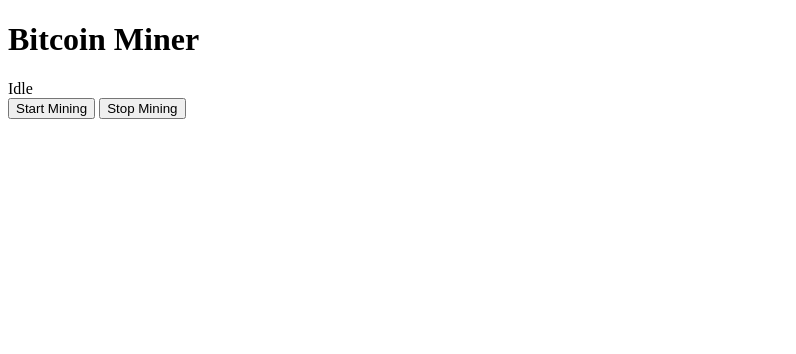
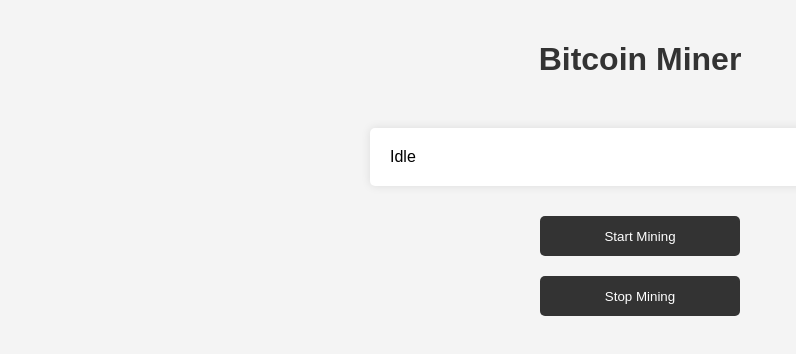
Before and after one commit to ProExecutor/-7566555-65432-67743-, a plain HTML site: page index.html in a window 1280 px wide. Shown: the whole page, without its empty margins (0-796 px from the left). Drawn offline with Linux system fonts and the light colour scheme.

Commit message:
Update index.html

```diff
--- a/index.html
+++ b/index.html
@@ -4,7 +4,49 @@
     <meta charset="UTF-8">
     <meta name="viewport" content="width=device-width, initial-scale=1.0">
     <title>Bitcoin Miner</title>
-    <link rel="stylesheet" href="style.css">
+    <style>
+        body {
+            background-color: #f4f4f4;
+            font-family: Arial, sans-serif;
+        }
+
+        h1 {
+            color: #333;
+            text-align: center;
+            padding: 20px 0;
+        }
+
+        #mining-status {
+            background-color: #fff;
+            border-radius: 5px;
+            max-width: 500px;
+            margin: 30px auto;
+            padding: 20px;
+            box-shadow: 0px 0px 10px 0px rgba(0,0,0,0.1);
+        }
+
+        #mining-status p {
+            font-size: 18px;
+            margin-bottom: 10px;
+        }
+
+        button {
+            display: block;
+            width: 200px;
+            height: 40px;
+            margin: 20px auto;
+            background-color: #333;
+            color: #fff;
+            border: none;
+            border-radius: 5px;
+            cursor: pointer;
+            transition: background-color 0.3s ease;
+        }
+
+        button:hover {
+            background-color: #444;
+        }
+    </style>
 </head>
 <body>
     <h1>Bitcoin Miner</h1>
```
